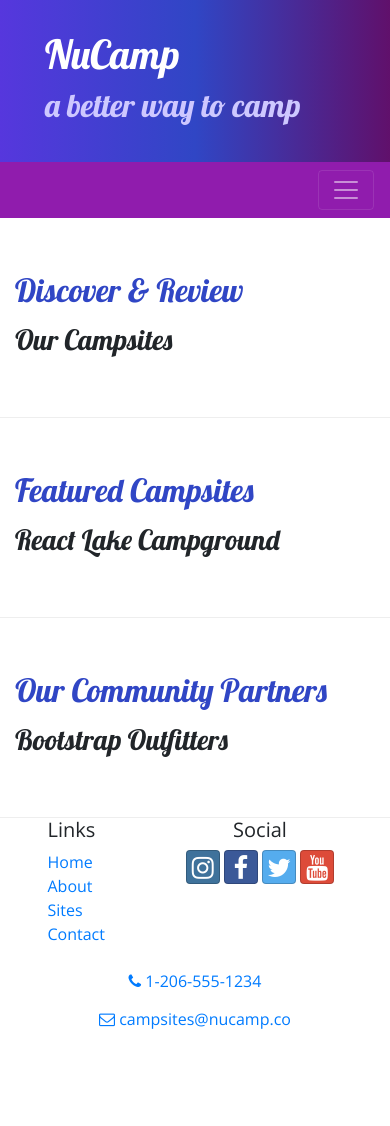
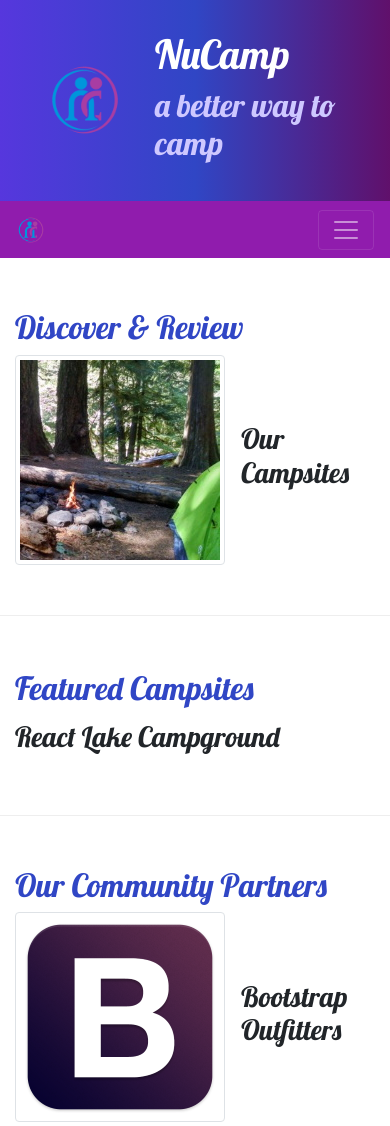
Before and after one commit to Developer-AaronB/Nucamp-Bootstrap, a website: page index.html in a window 390 px wide. Shown: the top 1126 px of the page. Before the commit the page ends 1038 px from the top, so only its background shows below. Drawn offline with nearby package versions, Linux system fonts and the light colour scheme.

Commit message:
Img and Media additions

```diff
--- a/index.html
+++ b/index.html
@@ -20,6 +20,9 @@
     <header class="jumbotron jumbotron-fluid">
         <div class="container">
             <div class="row">
+                <div class="col-4 col-sm-3 col-md-2 align-self-center">
+                    <img src="img/img/logo.png" class="img-fluid" />
+                </div>
                 <div class="col">
             <h1>NuCamp</h1>
             <h2>a better way to camp</h2>
@@ -33,7 +36,8 @@
 
     <nav class="navbar navbar-expand-sm navbar-dark sticky-top">
         <div class="container">
-                <button class="navbar-toggler ml-auto" type="button" data-toggle="collapse" data-target="#nucampNavbar">
+            <a class="navbar-brand" href="#"><img src="img/img/logo.png" height="30" width="30" /></a>
+                <button class="navbar-toggler" type="button" data-toggle="collapse" data-target="#nucampNavbar">
                 <span class="navbar-toggler-icon"></span>
                 </button>
             <div class="collapse navbar-collapse" id="nucampNavbar">
@@ -53,11 +57,16 @@
                 <h2 class="text-sm-right">Discover & Review</h2>
             </div>
                 <div class="col">
+                    <div class="media">
+                    <img  class="d-flex mr-3 img-thumbnail" src="img/img/breadcrumb-trail-thumb.jpg" alt="Breadcrumb Trail thumbnail" />
+                        <div class="media-body align-self-center">
                             <h3>Our Campsites</h3>
                             <p class="d-none d-sm-block">
                                 Explore our growing database of curated campsites and leave your own
                                 reviews!
                             </p>
+                        </div>
+                    </div>
                 </div>
         </div>
 
@@ -79,11 +88,15 @@
                 <h2 class="text-sm-right">Our Community Partners</h2>
             </div>
             <div class="col">
+                <div class="media">
+                    <img class="d-flex mr-3 img-thumbnail" src="img/img/bootstrap-thumb.png" alt="Bootstrap Outfitters" />
+                    <div class="media-body align-self-center">
                         <h3>Bootstrap Outfitters</h3>
                         <p class="d-none d-sm-block">
                         Bootstrap Outfitters supplies you with gear you need at prices you can't
-                beat.
-                </p>
+                        beat.</p>
+                    </div>
+                </div>
             </div>
         </div>
     </div>
```
Also changed, not shown: aboutus.html (+4 -0 lines), contactus.html (+9 -5 lines), img/img/bootstrap-thumb.png (added), img/img/breadcrumb-trail-thumb.jpg (added), img/img/breadcrumb-trail.jpg (added), img/img/chrome-river-thumb.jpg (added), img/img/chrome-river.jpg (added), img/img/logo.png (added), img/img/react-lake-thumb.jpg (added), img/img/react-lake.jpg (added). Lines whose indentation alone changed are shown as unchanged.
